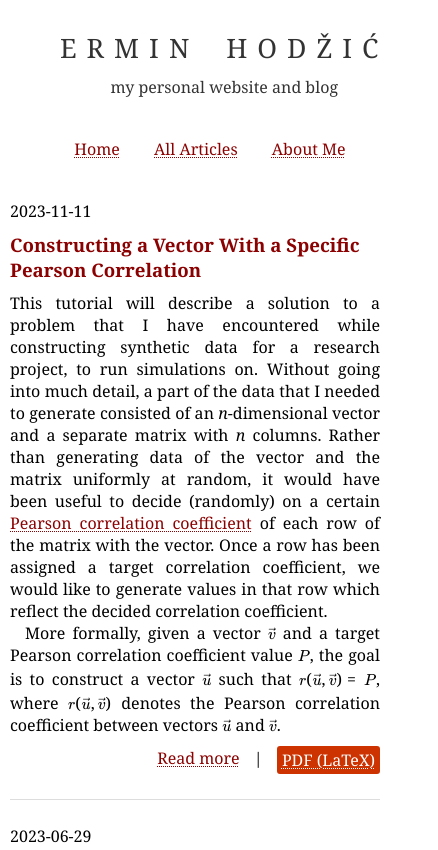
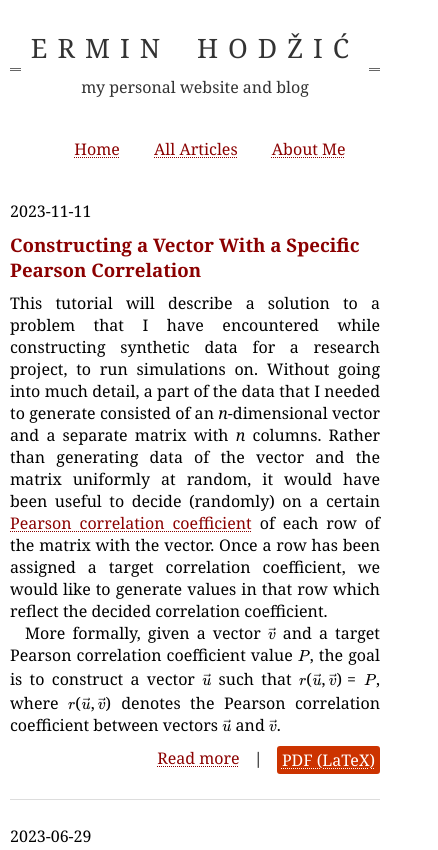
Before and after one commit to ehodzic/ehodzic.github.io, a plain HTML site: page index.html in a window 390 px wide. Shown: the top 850 px of the page, 438 px wide, since content can reach past the window. Drawn offline with nearby package versions, Linux system fonts and the light colour scheme.

Commit message:
header css fix

```diff
--- a/style.css
+++ b/style.css
@@ -222,7 +222,7 @@ footer > p {
 	}
 
 	header .title {
-		padding: 10px 50px 30px 50px;
+		padding: 10px 10px 30px 10px;
 	}
 
 	#wrapper {
```
